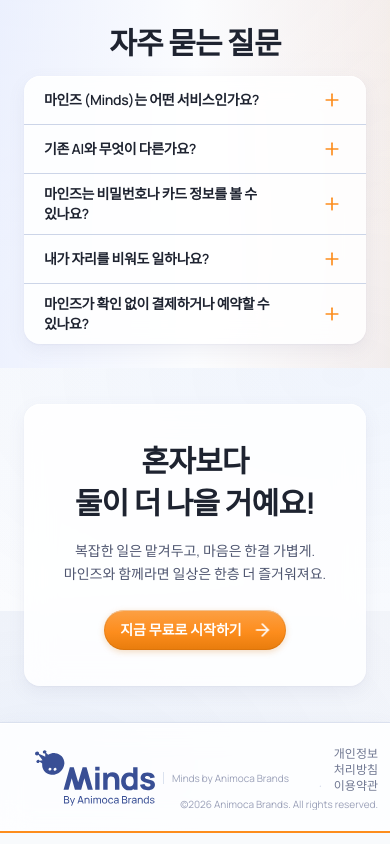
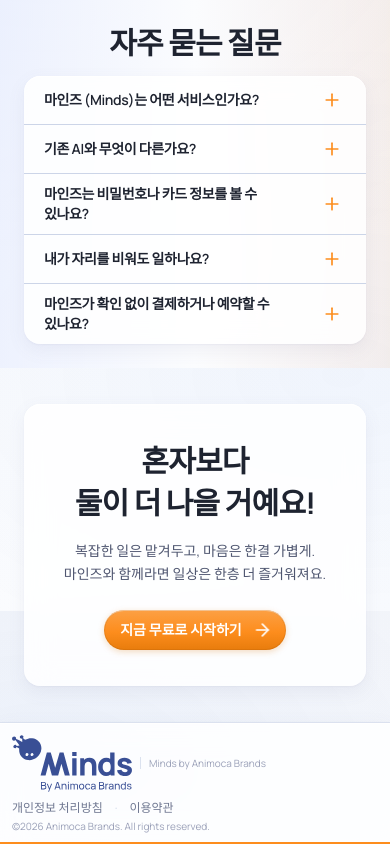
Before and after one commit to justinay-00/minds-korea-landing, a React (Vite) app: page / in a window 390 px wide. Shown: the part 1921-2765 px from the top of the page. Built offline with nearby package versions, Linux system fonts and the light colour scheme; no server answers; a web font is replaced by a local one; what @posthog/react would draw is missing.

Commit message:
Stack the footer into two rows.
Puts the logo and Animoca Brands credit on the first row, with
legal links and copyright on the second, on mobile and desktop.

```diff
--- a/src/components/Footer.tsx
+++ b/src/components/Footer.tsx
@@ -5,8 +5,8 @@ interface FooterProps {
 export default function Footer({ language }: FooterProps) {
   return (
     <footer className="glass-card-v2 glass-static glass-accent-bottom relative z-10 border-t border-[color-mix(in_srgb,var(--line-strong-cool)_70%,transparent)] text-sm text-[var(--text-body-cool)]">
-      <div className="mx-auto flex max-w-5xl items-center justify-between px-[12px] sm:px-[40px] lg:px-[48px]">
-        <div className="flex shrink-0 items-center gap-2" style={{ padding: 'var(--logo-clear-m)' }}>
+      <div className="mx-auto flex max-w-5xl flex-col gap-2 px-[12px] py-3 sm:gap-3 sm:px-[40px] sm:py-4 lg:px-[48px]">
+        <div className="flex min-w-0 flex-wrap items-center gap-2 sm:gap-3">
           <a
             href="/"
             className="shrink-0 rounded-lg focus-visible:outline-[var(--blue-lit)]"
@@ -21,14 +21,14 @@ export default function Footer({ language }: FooterProps) {
             href="https://www.animocabrands.com/"
             target="_blank"
             rel="noopener noreferrer"
-            className="inline max-w-[9.5rem] truncate border-l border-[color-mix(in_srgb,var(--line-strong-cool)_70%,transparent)] pl-2 text-[10px] leading-tight text-[var(--text-label-cool)] transition-colors hover:text-[var(--text-body-cool)] sm:max-w-none sm:pl-3 sm:text-xs sm:leading-normal"
+            className="inline border-l border-[color-mix(in_srgb,var(--line-strong-cool)_70%,transparent)] pl-2 text-[10px] leading-tight text-[var(--text-label-cool)] transition-colors hover:text-[var(--text-body-cool)] sm:pl-3 sm:text-xs sm:leading-normal"
           >
             Minds by Animoca Brands
           </a>
         </div>
 
-        <div className="flex min-w-0 flex-col items-end justify-center gap-1 py-[var(--logo-clear-m)] text-right sm:flex-row sm:items-center sm:gap-4 sm:text-left">
-          <div className="flex flex-wrap items-center justify-end gap-x-3 text-xs text-[var(--text-muted-cool)] sm:justify-center">
+        <div className="flex min-w-0 flex-col gap-1 sm:flex-row sm:flex-wrap sm:items-center sm:justify-between sm:gap-x-4 sm:gap-y-1">
+          <div className="flex flex-wrap items-center gap-x-3 text-xs text-[var(--text-muted-cool)]">
             <a href="/privacy" className="transition-colors hover:text-[var(--text-body-cool)]">
               {language === 'ko' ? '개인정보 처리방침' : 'Privacy'}
             </a>
@@ -37,7 +37,7 @@ export default function Footer({ language }: FooterProps) {
               {language === 'ko' ? '이용약관' : 'Terms'}
             </a>
           </div>
-          <p className="truncate text-[10px] leading-tight text-[var(--text-label-cool)] sm:text-xs sm:leading-relaxed sm:text-[var(--text-muted-cool)]">
+          <p className="text-[10px] leading-tight text-[var(--text-label-cool)] sm:text-xs sm:leading-relaxed sm:text-[var(--text-muted-cool)]">
             ©2026{' '}
             <a
               href="https://www.animocabrands.com/"
```
